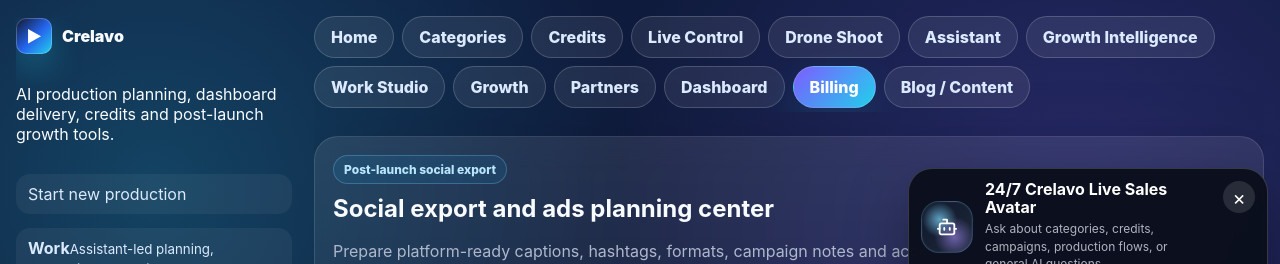
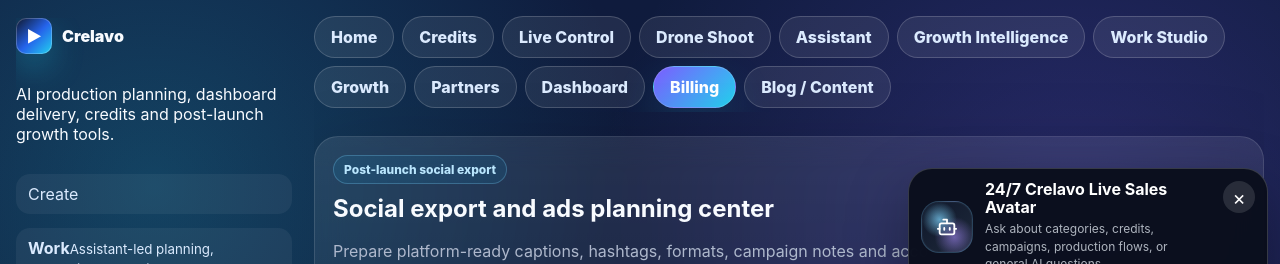
Before and after one commit to olcayto44/crelavo-vercel-upload, a Next.js app: page /dashboard/ads in a window 1280 px wide. Shown: the top 264 px of the page. Built offline with nearby package versions, Linux system fonts and the light colour scheme; no server answers.

Commit message:
unify create navigation entry points

```diff
--- a/src/components/DashboardShell.tsx
+++ b/src/components/DashboardShell.tsx
@@ -57,7 +57,7 @@ export function DashboardShell({ children, className = "" }: { children: React.R
       <aside className="dashboard-sidebar-card">
         <HardReloadLink className="logo" href="/dashboard"><span className="logo-mark">▶</span><span>Crelavo</span></HardReloadLink>
         <p>AI production planning, dashboard delivery, credits and post-launch growth tools.</p>
-        <HardReloadLink className="dashboard-primary-action" href="/dashboard/create">Start new production</HardReloadLink>
+        <HardReloadLink className="dashboard-primary-action" href="/categories">Create</HardReloadLink>
         <nav className="dashboard-nav-groups" aria-label="Dashboard menu">
           {navGroups.map((group) => (
             <section className="dashboard-nav-group" key={group.title}>
@@ -76,7 +76,6 @@ export function DashboardShell({ children, className = "" }: { children: React.R
       <section className="dashboard-workspace">
         <nav className="dashboard-topbar button-nav" aria-label="Dashboard quick navigation">
           <HardReloadLink className="btn secondary" href="/">Home</HardReloadLink>
-          <HardReloadLink className="btn secondary" href="/categories">Categories</HardReloadLink>
           <HardReloadLink className="btn secondary" href="/dashboard/credits">Credits</HardReloadLink>
           <HardReloadLink className="btn secondary" href="/dashboard/live-sales-agent">Live Control</HardReloadLink>
           <HardReloadLink className="btn secondary" href="/dashboard/drone-shoot">Drone Shoot</HardReloadLink>
--- a/src/components/Header.tsx
+++ b/src/components/Header.tsx
@@ -55,7 +55,7 @@ const createGroups = [
 
 export function Header({ navLinks = defaultPublicNavLinks, languageOverride }: HeaderProps) {
   const activeNavLinks = navLinks
-    .filter((item) => item.active)
+    .filter((item) => item.active && normalizeNavLabel(item.label) !== "Categories")
     .sort((a, b) => a.order - b.order)
     .map((item) => ({ ...item, label: normalizeNavLabel(item.label) }));
   return (
```
